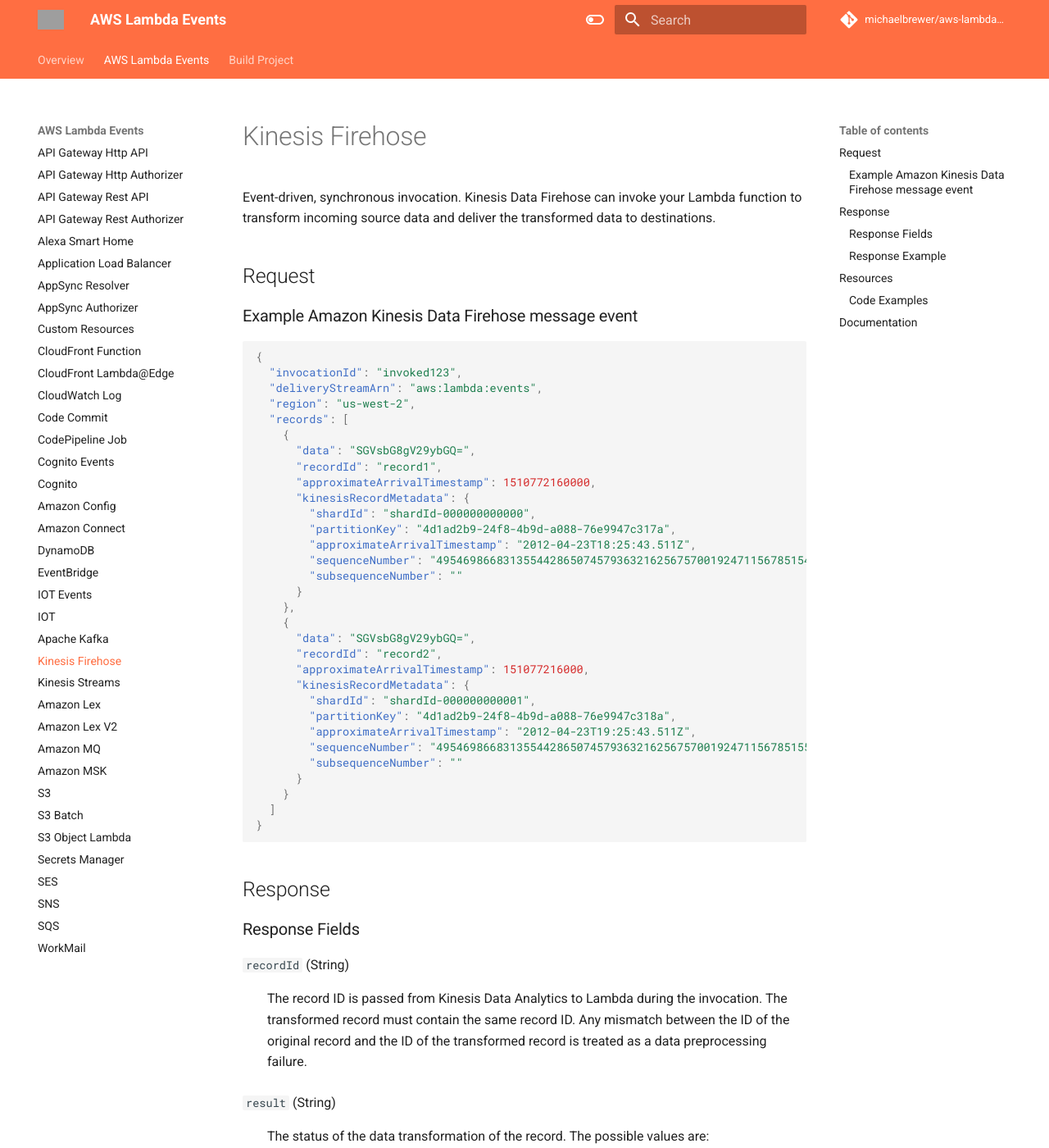
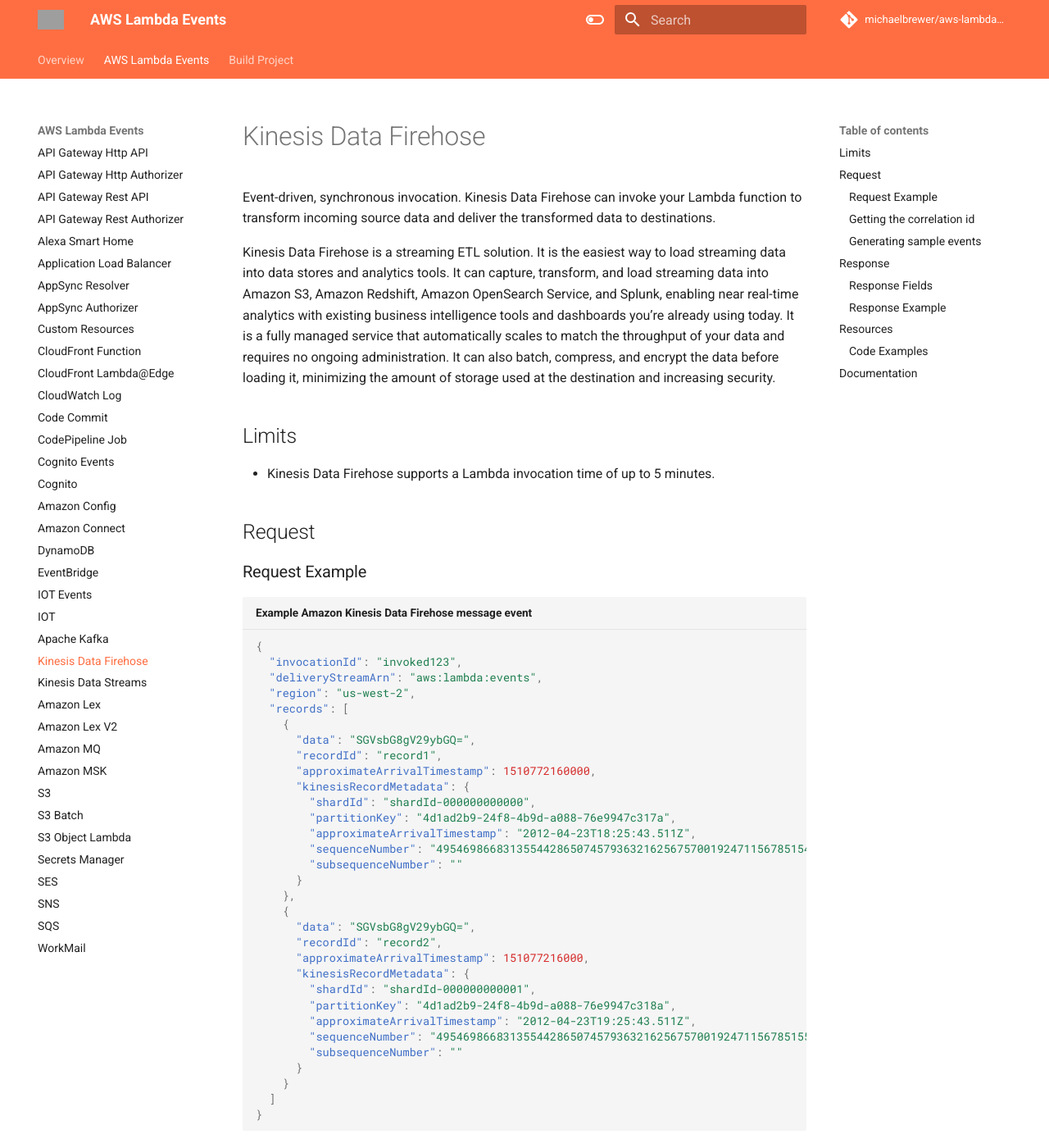
Before and after one commit to michaelbrewer/aws-lambda-events, an MkDocs documentation site: the page built from docs/kinesis-firehose.md, in a window 1280 px wide and 1400 px high. Shown: the whole window at 82% size. Built offline with MkDocs 1.6.1 and Material for MkDocs 9.7.7, drawn with Linux system fonts in a browser that asks for light colours; comment, search, counter and statistics services are not loaded; some of the changed text lies outside the part shown; grey boxes are pictures that could not be loaded.

Commit message:
feat(kinesis): Add more docs on both types

````diff
--- a/docs/kinesis-firehose.md
+++ b/docs/kinesis-firehose.md
@@ -1,12 +1,18 @@
-# Kinesis Firehose
+# Kinesis Data Firehose
 
 Event-driven, synchronous invocation. Kinesis Data Firehose can invoke your Lambda function to transform incoming source data and deliver the transformed data to destinations.
 
+Kinesis Data Firehose is a streaming ETL solution. It is the easiest way to load streaming data into data stores and analytics tools. It can capture, transform, and load streaming data into Amazon S3, Amazon Redshift, Amazon OpenSearch Service, and Splunk, enabling near real-time analytics with existing business intelligence tools and dashboards you’re already using today. It is a fully managed service that automatically scales to match the throughput of your data and requires no ongoing administration. It can also batch, compress, and encrypt the data before loading it, minimizing the amount of storage used at the destination and increasing security.
+
+## Limits
+
+- Kinesis Data Firehose supports a Lambda invocation time of up to 5 minutes.
+
 ## Request
 
-### Example Amazon Kinesis Data Firehose message event
+### Request Example
 
-```json
+```json title="Example Amazon Kinesis Data Firehose message event"
 {
   "invocationId": "invoked123",
   "deliveryStreamArn": "aws:lambda:events",
@@ -40,6 +46,22 @@
 }
 ```
 
+### Getting the correlation id
+
+JSON path to correlation id: `invocationId`
+
+### Generating sample events
+
+```shell
+# To get the list of supported events to generate
+sam local generate-event kinesis
+# Various other events generated via SAM CLI
+sam local generate-event kinesis kinesis-firehose
+sam local generate-event kinesis streams-as-source
+sam local generate-event kinesis syslog
+sam local generate-event kinesis apachelog
+```
+
 ## Response
 
 ### Response Fields
@@ -58,6 +80,9 @@
 `data` (String)
 : The transformed data payload, after base64-encoding. Each data payload can contain multiple JSON documents if the application ingestion data format is JSON. Or each can contain multiple CSV rows (with a row delimiter specified in each row) if the application ingestion data format is CSV. The Kinesis Data Analytics service successfully parses and processes data with either multiple JSON documents or CSV rows within the same data payload.
 
+`metadata` (Object, Optional)
+: Optional used for [dynamic partitioning](https://aws.amazon.com/blogs/big-data/kinesis-data-firehose-now-supports-dynamic-partitioning-to-amazon-s3/){target="_blank"} containing `partitionKeys` map.
+
 ### Response Example
 
 ```json
@@ -74,8 +109,14 @@
 
 ## Resources
 
+- [TypeScript - FirehoseTransformationEvent](https://github.com/DefinitelyTyped/DefinitelyTyped/blob/master/types/aws-lambda/trigger/kinesis-firehose-transformation.d.ts) - NPM `@types/aws-lambda`
 - [DotNet - KinesisFirehoseEvent](https://github.com/aws/aws-lambda-dotnet/tree/master/Libraries/src/Amazon.Lambda.KinesisFirehoseEvents) - NuGet `Amazon.Lambda.KinesisFirehoseEvents`
 - [Java - KinesisFirehoseEvent](https://github.com/aws/aws-lambda-java-libs/blob/master/aws-lambda-java-events/src/main/java/com/amazonaws/services/lambda/runtime/events/KinesisFirehoseEvent.java)
+- [Go - KinesisFirehoseEvent](https://github.com/aws/aws-lambda-go/blob/main/events/firehose.go)
+
+AWS Samples
+
+- [aws-serverless-stream-ingest-transform-load](https://github.com/aws-samples/aws-serverless-stream-ingest-transform-load)
 
 ### Code Examples
 
@@ -121,4 +162,7 @@
 
 - [Using AWS Lambda with Amazon Kinesis Data Firehose](https://docs.aws.amazon.com/lambda/latest/dg/services-kinesisfirehose.html)
 - [Preprocessing Data Using a Lambda Function](https://docs.aws.amazon.com/kinesisanalytics/latest/dev/lambda-preprocessing.html)
-- [Amazon Kinesis Firehose Data Transformation with AWS Lambda](https://aws.amazon.com/blogs/compute/amazon-kinesis-firehose-data-transformation-with-aws-lambda/)
+- [Blog - Amazon Kinesis Firehose Data Transformation with AWS Lambda](https://aws.amazon.com/blogs/compute/amazon-kinesis-firehose-data-transformation-with-aws-lambda/)
+- [Amazon Kinesis Data Firehose Data Transformation](https://docs.aws.amazon.com/firehose/latest/dev/data-transformation.html)
+- [Dynamic Partitioning in Kinesis Data Firehose](https://docs.aws.amazon.com/firehose/latest/dev/dynamic-partitioning.html)
+- [Blog - Kinesis Data Firehose now supports dynamic partitioning to Amazon S3](https://aws.amazon.com/blogs/big-data/kinesis-data-firehose-now-supports-dynamic-partitioning-to-amazon-s3/)
````
Also changed, not shown: other parts of docs/kinesis-firehose.md (+11 -1 lines), docs/kinesis-streams.md (+5 -2 lines).
